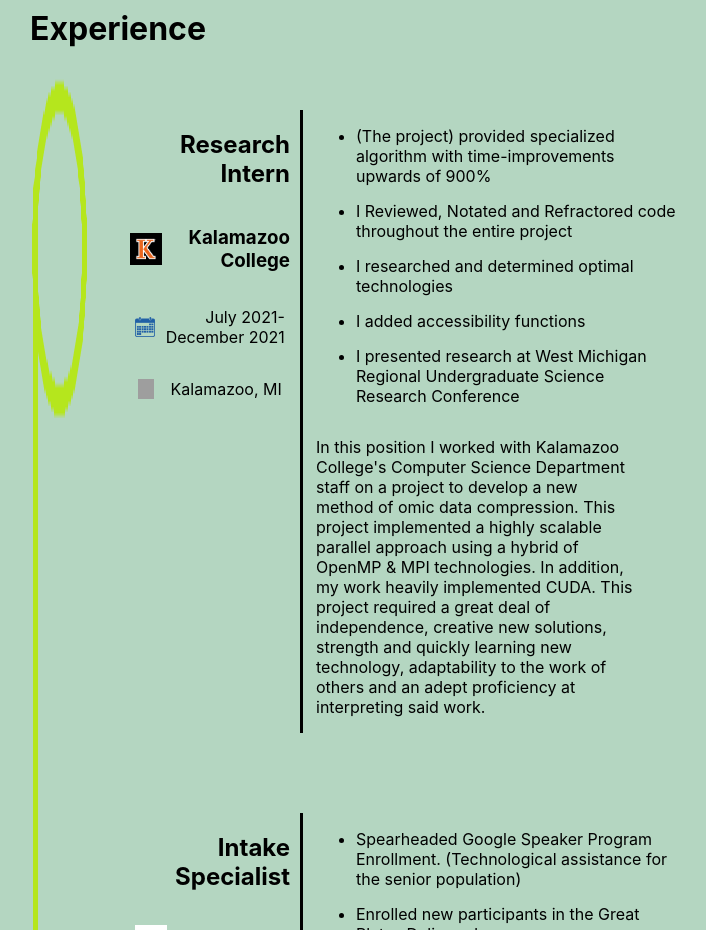
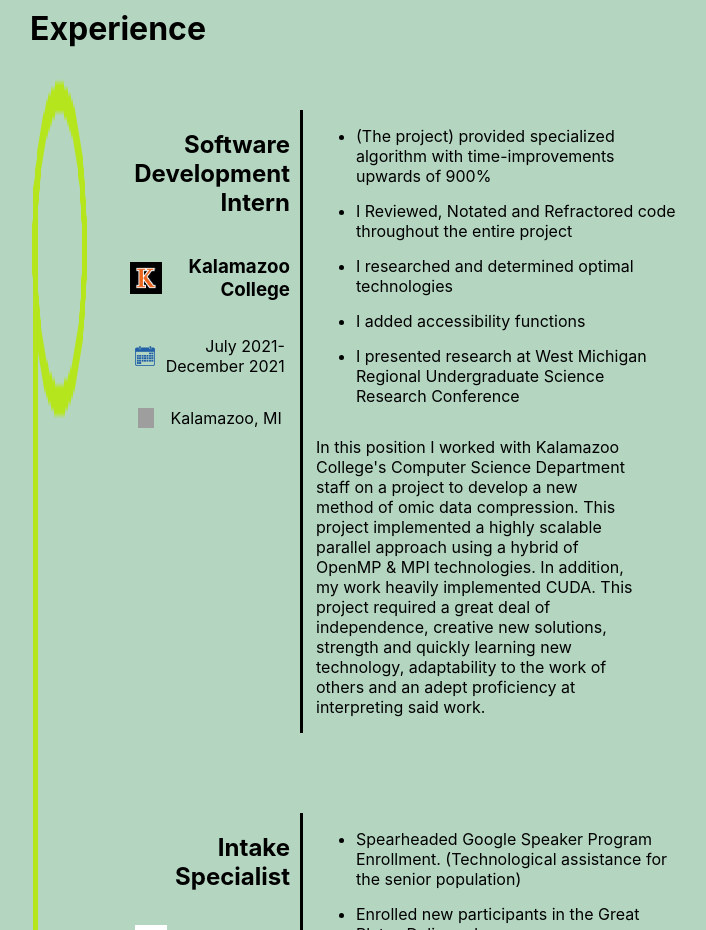
Before and after one commit to RonanGW/WolfGrove, a React (Create React App) app: page / in a window 1280 px wide. Shown: the part 1620-2550 px from the top of the page, without its empty margins (50-756 px from the left). Built offline with nearby package versions, Linux system fonts and the light colour scheme; grey boxes are pictures that could not be loaded.

Commit message:
Updated Resume naming

```diff
--- a/src/Resume.js
+++ b/src/Resume.js
@@ -13,7 +13,7 @@ class Resume extends Component {
                                 <div>
                                 <div className="JobDesc">
                                     <div className="TitlePhrase">
-                                        <h2>Research Intern</h2>
+                                        <h2>Software Development Intern</h2>
                                         <div className="LogoPhrase">
                                             <img style={{ width: "32px", height: "32px" }} src="./KIcon.png" />
                                             <h3>Kalamazoo College</h3>
```
